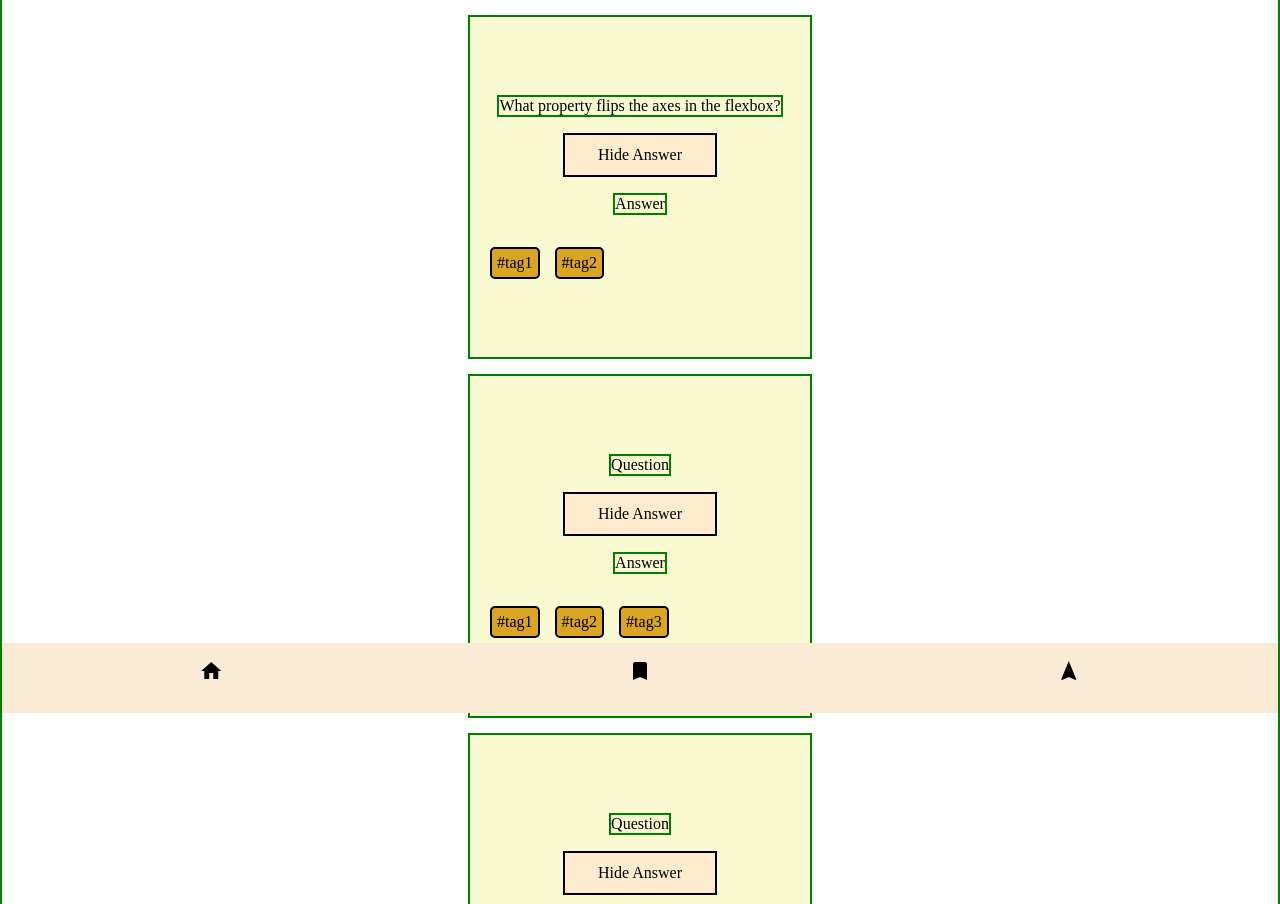
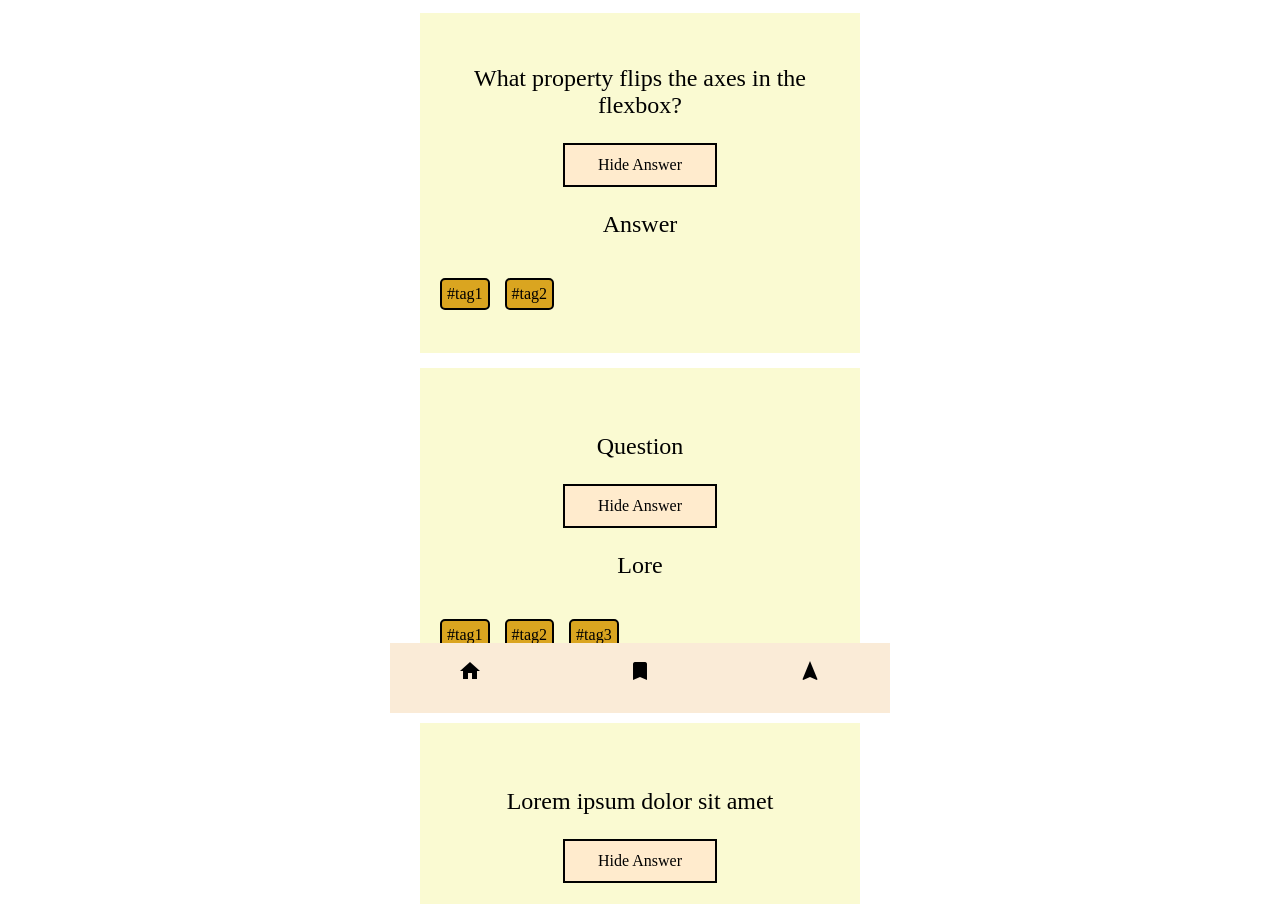
Before and after one commit to StephMode/quiz-app, a plain HTML site: page index.html in a window 1280 px wide. Shown: the part 87-991 px from the top of the page. Drawn offline with Linux system fonts and the light colour scheme.

Commit message:
Final Improvement on styling of question quards and child elements

```diff
--- a/index.html
+++ b/index.html
@@ -31,7 +31,7 @@
         <div class="card">
           <p class="card-question">Question</p>
           <div class="card-button">Hide Answer</div>
-          <p class="card-answer">Answer</p>
+          <p class="card-answer">Lore</p>
           <ul class="card-tag-list">
             <li>#tag1</li>
             <li>#tag2</li>
@@ -39,7 +39,7 @@
           </ul>
         </div>
         <div class="card">
-          <p class="card-question">Question</p>
+          <p class="card-question">Lorem ipsum dolor sit amet</p>
           <div class="card-button">Hide Answer</div>
           <p class="card-answer">Answer</p>
           <ul class="card-tag-list">
--- a/styles/styles.css
+++ b/styles/styles.css
@@ -4,6 +4,7 @@ body {
   padding: 0;
   margin: 0 auto;
   height: 100%;
+  width: 500px;
 }
 
 .flex-wrapper {
@@ -47,7 +48,7 @@ header {
 .card {
   /* border: 3px solid blue; */
   /* hier besser mit flex-basis attributen arbeiten */
-  width: 300px;
+  width: 400px;
   height: 300px;
   text-align: center;
   padding: 20px;
@@ -61,10 +62,14 @@ header {
 }
 
 /* nur behelfsmäßig fürs flexbox styling */
-.card p,
+/* .card p,
 div,
 .card-tags {
   border: 2px solid green;
+} */
+
+.card p {
+  font-size: 1.5rem;
 }
 
 .card-button {
```
